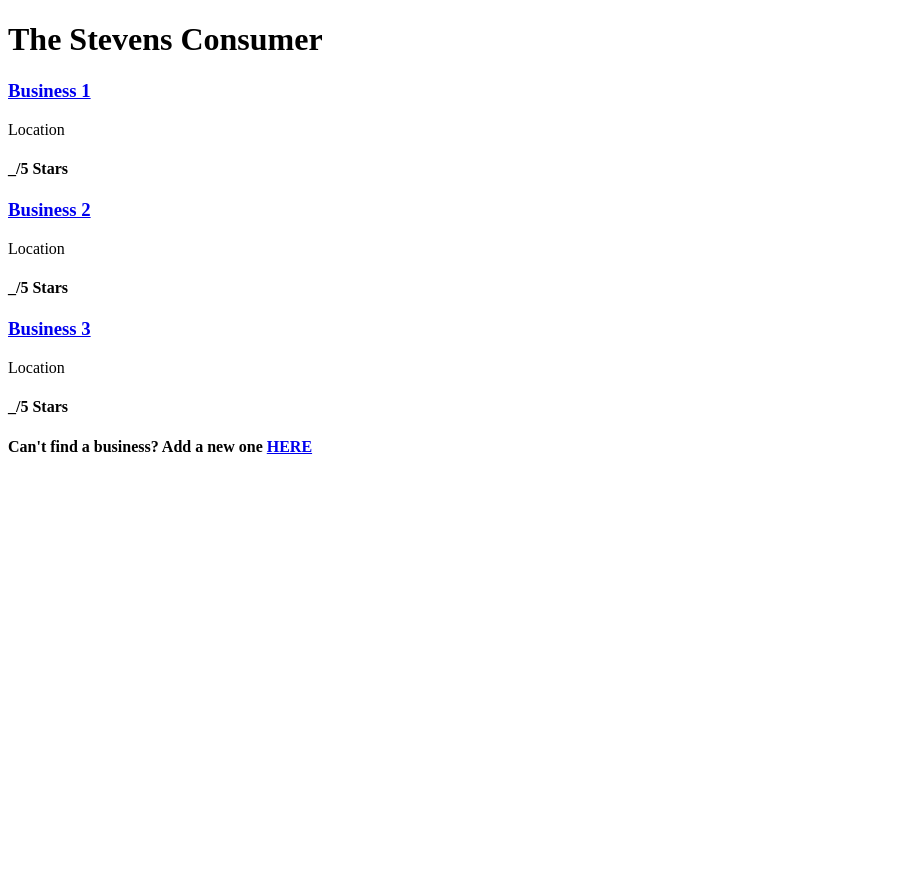
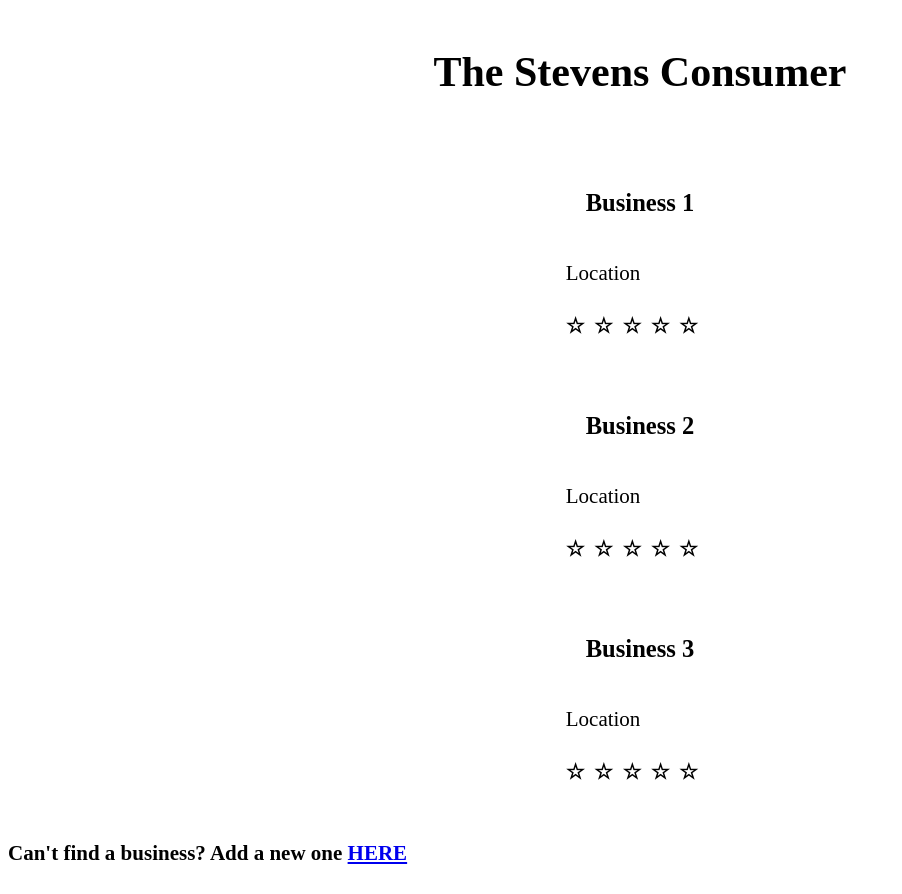
Before and after one commit to aswit1/CS_146_Group3_Website, a plain HTML site: page index.html in a window 1280 px wide. Shown: the whole page, without its empty margins (0-902 px from the left). Before the commit the page ends 800 px from the top, so only its background shows below. Drawn offline with Linux system fonts and the light colour scheme.

Commit message:
start rating css

```diff
--- a/index.html
+++ b/index.html
@@ -3,29 +3,55 @@
 
 <head>
     <title>The Stevens Consumer</title>
+    <link rel="stylesheet" href="styles.css">
 </head>
+
 
 <body>
     <h1>The Stevens Consumer</h1>
-    <div>
+    <div class="business">
         <span>
             <h3><a href="Business Details/business1.html">Business 1</a></h3>
             <p>Location</p>
-            <h4>_/5 Stars</h4>
+            <h4>
+                <div class="rating">
+                    <span>☆</span>
+                    <span>☆</span>
+                    <span>☆</span>
+                    <span>☆</span>
+                    <span>☆</span>
+                </div>
+            </h4>
         </span>
     </div>
-    <div>
+    <div class="business">
         <span>
             <h3><a href="Business Details/business2.html">Business 2</a></h3>
             <p>Location</p>
-            <h4>_/5 Stars</h4>
+            <h4>
+                <div class="rating">
+                    <span>☆</span>
+                    <span>☆</span>
+                    <span>☆</span>
+                    <span>☆</span>
+                    <span>☆</span>
+                </div>
+            </h4>
         </span>
     </div>
-    <div>
+    <div class="business">
         <span>
             <h3><a href="Business Details/business3.html">Business 3</a></h3>
             <p>Location</p>
-            <h4>_/5 Stars</h4>
+            <h4>
+                <div class="rating">
+                    <span>☆</span>
+                    <span>☆</span>
+                    <span>☆</span>
+                    <span>☆</span>
+                    <span>☆</span>
+                </div>
+            </h4>
         </span>
     </div>
     <div>
@@ -33,6 +59,7 @@
             <a href="Website Functionality/submitbusiness.html">HERE</a>
         </h4>
     </div>
+</div>
 </body>
 
 </html>
--- a/styles.css
+++ b/styles.css
@@ -5,3 +5,58 @@
     border: 1px solid black;
     block-size: fit-content;
 }
+
+body {
+    background-color: white;
+    color: black;
+    font-size: 21px;
+}
+
+h1 {
+    text-align: center;
+    color: black;
+    padding: 20px;
+}
+
+.business {
+    background-color: white;
+    display: grid;
+    place-items: center;
+}
+
+.business h3 {
+    list-style-type: none;
+
+}
+
+.business h3 a {
+    display: inline-block;
+    padding: 20px;
+    text-decoration: none;
+    color: #000;
+    transition: 0.2s ease-in;
+}
+
+.business h3 a:hover {
+    background-color: lightsteelblue;
+    color:white;
+}
+
+.rating h4 {
+    unicode-bidi: bidi-override;
+    direction: rtl;
+}
+
+.rating > span {
+    cursor: pointer;
+    display: inline-block;
+    position: relative;
+    width: 1.1em;
+}
+
+.rating > span:hover:before,
+.rating > span:hover ~ span:before {
+	   content: "\2605";
+	   position: absolute;
+       color: orange;
+}
```
Also changed, not shown: images/download.png (added).
